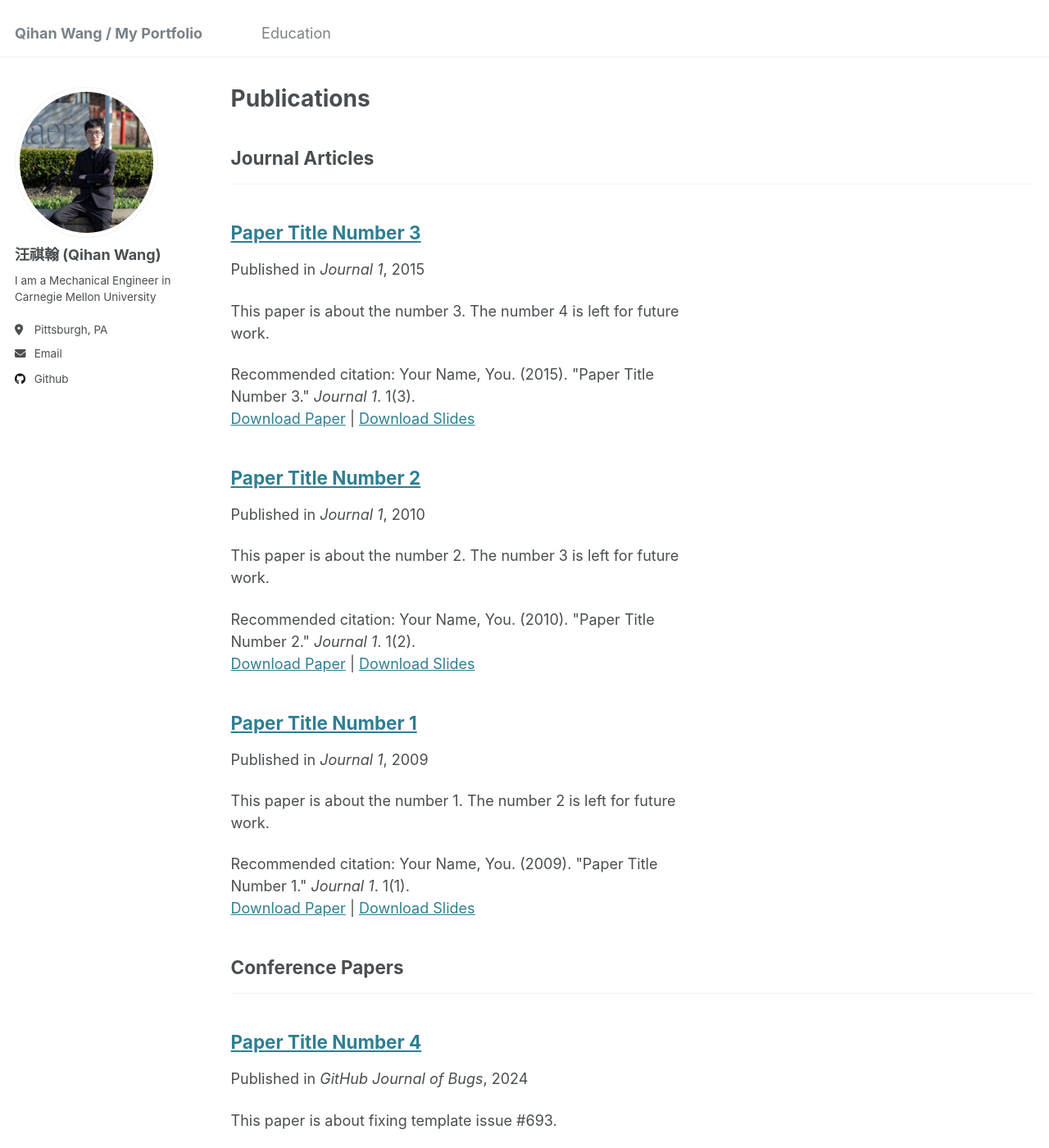
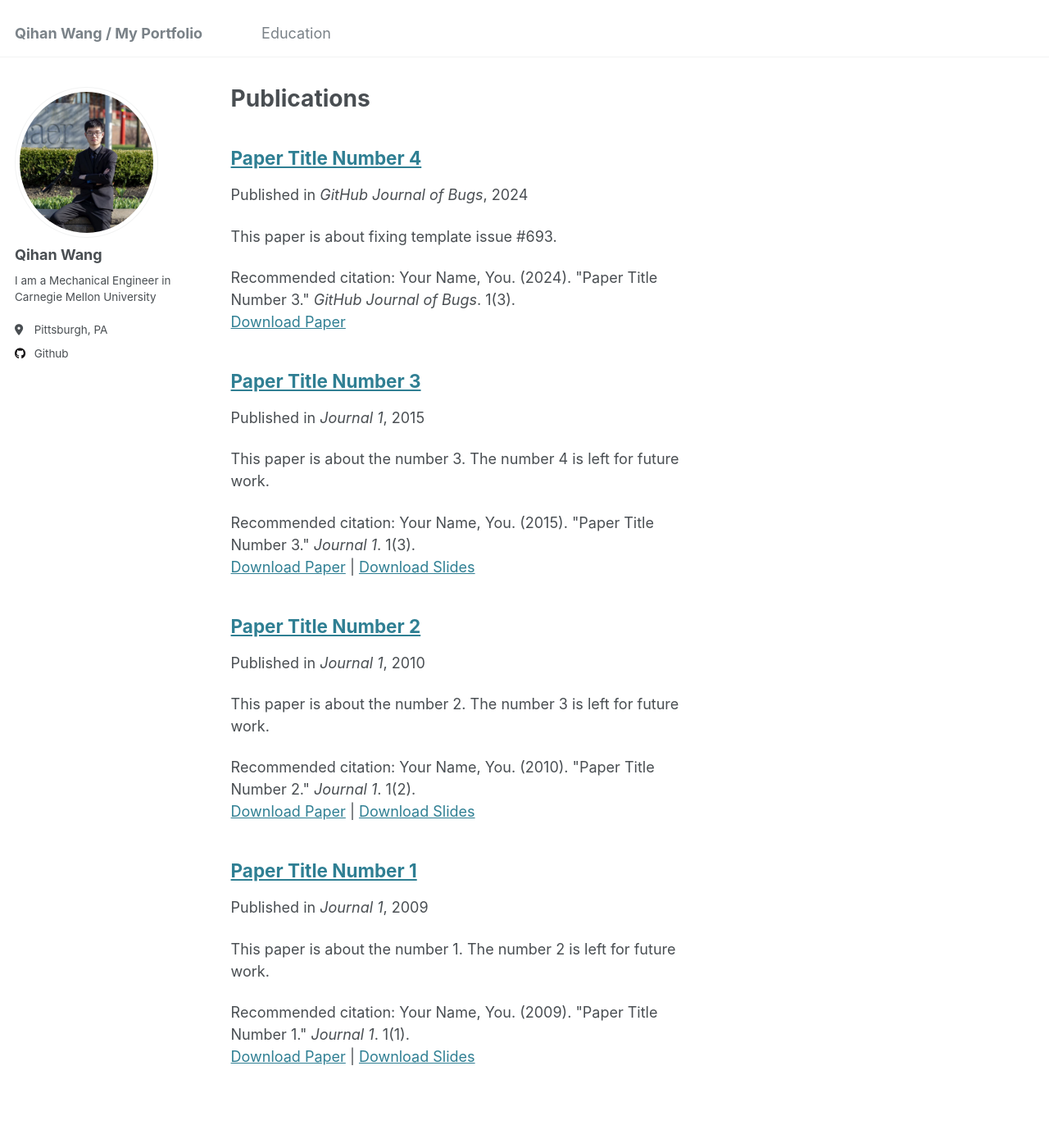
Before and after one commit to wangqihan2000/wqh.github.io, a Jekyll site: the page built from _pages/publications.html, in a window 1280 px wide and 1400 px high. Shown: the whole window at 82% size. Built offline with Jekyll 4.4.1, drawn with Linux system fonts in a browser that asks for light colours; part of the change alters nothing that is shown; some of the changed text lies outside the part shown.

Commit message:
Update _config.yml

```diff
--- a/_config.yml
+++ b/_config.yml
@@ -3,88 +3,19 @@
 # This config file is meant for settings that affect your entire site, values
 # which you are expected to set up once and rarely need to edit after that.
 # For technical reasons, this file is *NOT* reloaded automatically when you use
-# `jekyll serve -l -H localhost`. If you change this file, please restart the
-# server process.
+# `jekyll serve`. If you change this file, please restart the server process.
 
-# Basic Site Settings
+# Site Settings
 remote_theme             : pages-themes/cayman@v0.2.0
+# theme                    : jekyll-theme-minimal
 locale                   : "en-US"
 title                    : "Qihan Wang / My Portfolio"
 title_separator          : "-"
 name                     : &name "Qihan Wang"
 description              : &description "personal description"
-url                      : https://academicpages.github.io
-baseurl                  : "" # the subpath of your site, e.g. "/blog"
-repository               : "academicpages/academicpages.github.io"
-
-# Site Author - The following control what appear as part of the author content on the side bar.
-#               If a field is blank the icon and link will not appear, otherwise it will be shown.
-#               Additional customization can be done by editing /_includes/author-profile.html
-author:
-  # Biographic information
-  avatar           : "Qihan_photo.png"
-  name             : "汪祺翰 (Qihan Wang)"
-  pronouns         : # example: "she/her"
-  bio              : "I am a Mechanical Engineer in Carnegie Mellon University"
-  location         : "Pittsburgh, PA"
-  employer         :
-  uri              : # URL
-  email            : "wangqihanjohnson@gmail.com"
-
-  # Academic websites
-  arxiv            :
-  googlescholar    :
-  impactstory      : # URL
-  orcid            :
-  semantic         : # URL
-  pubmed           :
-  researchgate     : # URL
-  scopus           : # URL
-
-  # Repositories and software development
-  bitbucket        : # Username - Update with your username on the site
-  codepen          : # Username
-  dribbble         : # Username
-  github           : "academicpages"
-  kaggle           : # Username
-  stackoverflow    : # User number or user number and name (i.e., use "1" or "1/jeff-atwood")
-
-  # Social media
-  bluesky          :
-  facebook         : # Username
-  flickr           : # Username
-  foursquare       : # Username
-  goodreads        : # Username
-  google_plus      : # Username
-  keybase          : # Username
-  instagram        : # Username
-  lastfm           : # Username
-  linkedin         : # Username
-  mastodon         : # URL
-  medium           : # URL
-  pinterest        : # Username
-  soundcloud       : # Username
-  steam            : # Username
-  telegram         : # URL
-  tumblr           : # Username
-  twitter          : # Username for X / Twitter
-  vine             : # Username
-  weibo            : # Username
-  wikipedia        : # Username
-  xing             : # Username
-  youtube          : # Username
-  zhihu            : # Username
-
-# Publication Category - The following the list of publication categories and their headings
-publication_category:
-  books:
-    title: 'Books'
-  manuscripts:
-    title: 'Journal Articles'
-  conferences:
-    title: 'Conference Papers'
-
-# Site Settings
+url                      : https://wangqihan2000.github.io # the base hostname & protocol for your site e.g. "https://mmistakes.github.io"
+baseurl                  : "/blogjekyll" # the subpath of your site, e.g. "/blog"
+repository               : "wangqihan2000/wqh.github.io"
 teaser                   :  # filename of teaser fallback teaser image placed in /images/, .e.g. "500x300.png"
 breadcrumbs              : false # true, false (default)
 words_per_minute         : 160
@@ -118,16 +49,13 @@ staticman:
       options:
         format           : "iso8601" # "iso8601" (default), "timestamp-seconds", "timestamp-milliseconds"
 atom_feed:
-  hide                   : false     # change to true to hide the RSS feed in the footer
   path                   : # blank (default) uses feed.xml
-
 
 # SEO Related
 google_site_verification :
 bing_site_verification   :
 alexa_site_verification  :
 yandex_site_verification :
-
 
 # Social Sharing
 twitter:
@@ -147,9 +75,48 @@ social:
 
 # Analytics
 analytics:
-  provider               :  "false" # false (default), "google", "google-universal", "google-analytics-4", "custom"
+  provider               :  "google-universal" # false (default), "google", "google-universal", "custom"
   google:
     tracking_id          :
+
+
+# Site Author
+author:
+  name             : "Qihan Wang"
+  avatar           : "Qihan_photo.png"
+  bio              : "I am a Mechanical Engineer in Carnegie Mellon University"
+  location         : "Pittsburgh, PA"
+  employer         :
+  pubmed           :
+  googlescholar    :
+  email            :
+  researchgate     :
+  uri              :
+  bitbucket        :
+  codepen          :
+  dribbble         :
+  flickr           :
+  facebook         :
+  foursquare       :
+  github           : "wangqihan2000"
+  google_plus      :
+  keybase          :
+  instagram        :
+  impactstory      :
+  lastfm           :
+  linkedin         :
+  orcid            :
+  pinterest        :
+  soundcloud       :
+  stackoverflow    :
+  steam            :
+  tumblr           :
+  twitter          :
+  vine             :
+  weibo            :
+  xing             :
+  youtube          :
+  wikipedia        :
 
 
 # Reading Files
@@ -162,26 +129,23 @@ exclude:
   - "*.sublime-workspace"
   - .asset-cache
   - .bundle
-  - .github
   - .jekyll-assets-cache
   - .sass-cache
+  - CHANGELOG
+  - Capfile
+  - Gemfile
+  - Gruntfile.js
+  - LICENSE
+  - README
+  - Rakefile
   - assets/js/_main.js
   - assets/js/plugins
   - assets/js/vendor
-  - CHANGELOG
-  - Capfile
   - config
-  - Dockerfile
-  - Gemfile
-  - Gruntfile.js
   - gulpfile.js
-  - LICENSE
-  - local
   - log
   - node_modules
-  - package.json*
-  - Rakefile
-  - README
+  - package.json
   - tmp
   - vendor
 keep_files:
@@ -211,23 +175,28 @@ kramdown:
   enable_coderay: false
 
 
-# These settings control the types of collections used by the template
+# Collections
 collections:
-  teaching:
+  education:
+    output: true
+    permalink: /:collection/:path/
+  industryexperience:
+    output: true
+    permalink: /:collection/:path/
+  portfolio:
     output: true
     permalink: /:collection/:path/
   publications:
     output: true
     permalink: /:collection/:path/
-  portfolio:
-    output: true
-    permalink: /:collection/:path/
   talks:
     output: true
     permalink: /:collection/:path/
+  teaching:
+    output: true
+    permalink: /:collection/:path/
 
-
-# These settings control how pages and collections are included in the site
+# Defaults
 defaults:
   # _posts
   - scope:
@@ -283,7 +252,6 @@ defaults:
       author_profile: true
       share: true
 
-
 # Sass/SCSS
 sass:
   sass_dir: _sass
@@ -294,26 +262,25 @@ sass:
 permalink: /:categories/:title/
 # paginate: 5 # amount of posts to show
 # paginate_path: /page:num/
-timezone: Etc/UTC # http://en.wikipedia.org/wiki/List_of_tz_database_time_zones
+timezone: America/Los_Angeles # http://en.wikipedia.org/wiki/List_of_tz_database_time_zones
 
 
 # Plugins
 plugins:
-  - jekyll-feed
-  - jekyll-gist
   - jekyll-paginate
   - jekyll-sitemap
+  - jekyll-gist
+  - jekyll-feed
   - jekyll-redirect-from
-  - jemoji
-
-# Mimic GitHub Pages with --safe
+  - jekyll-remote-theme
+# mimic GitHub Pages with --safe
 whitelist:
-  - jekyll-feed
-  - jekyll-gist
   - jekyll-paginate
   - jekyll-sitemap
-  - jekyll-redirect-from
+  - jekyll-gist
+  - jekyll-feed
   - jemoji
+  - jekyll-remote-theme
 
 
 # Archives
```
